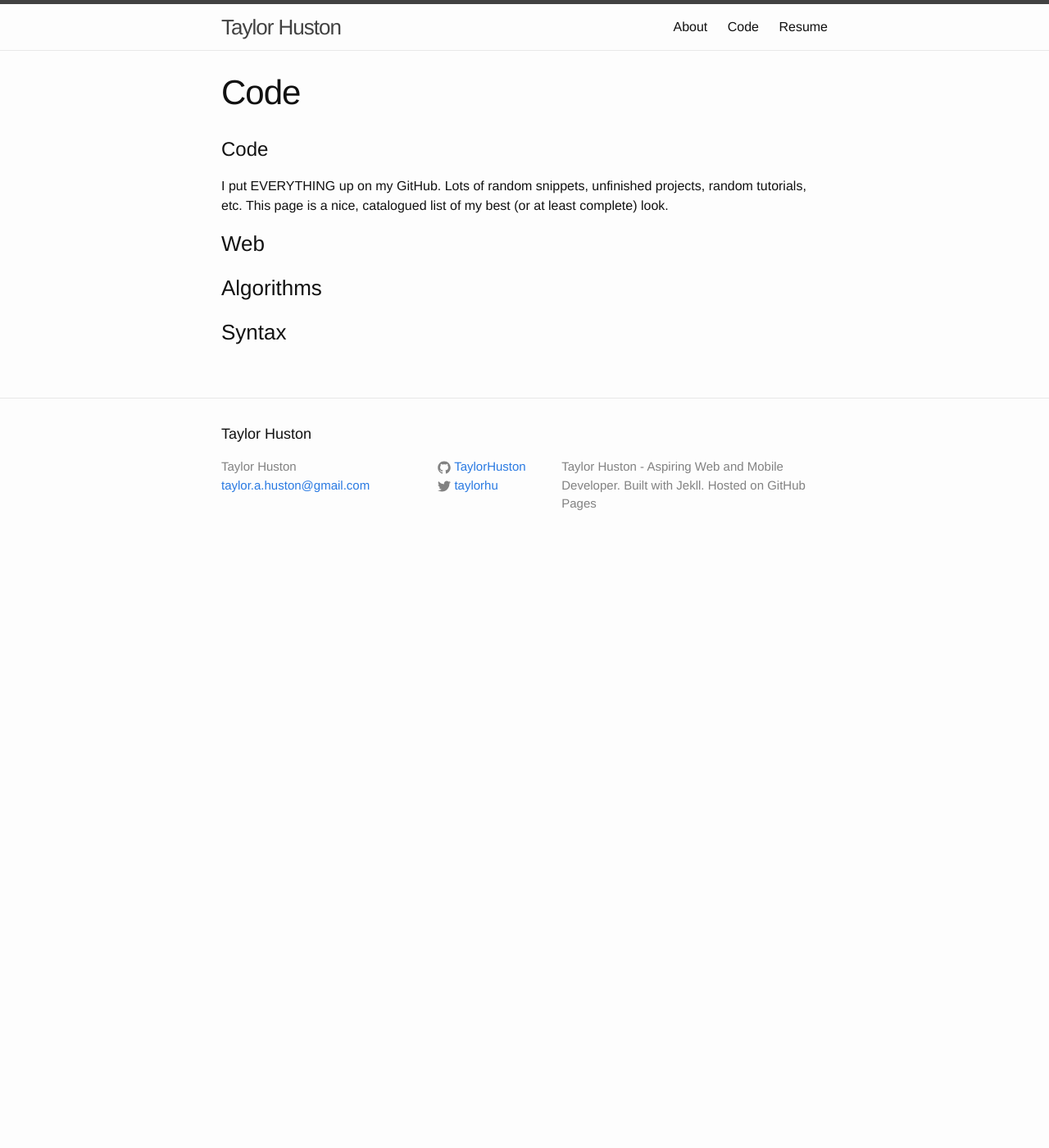
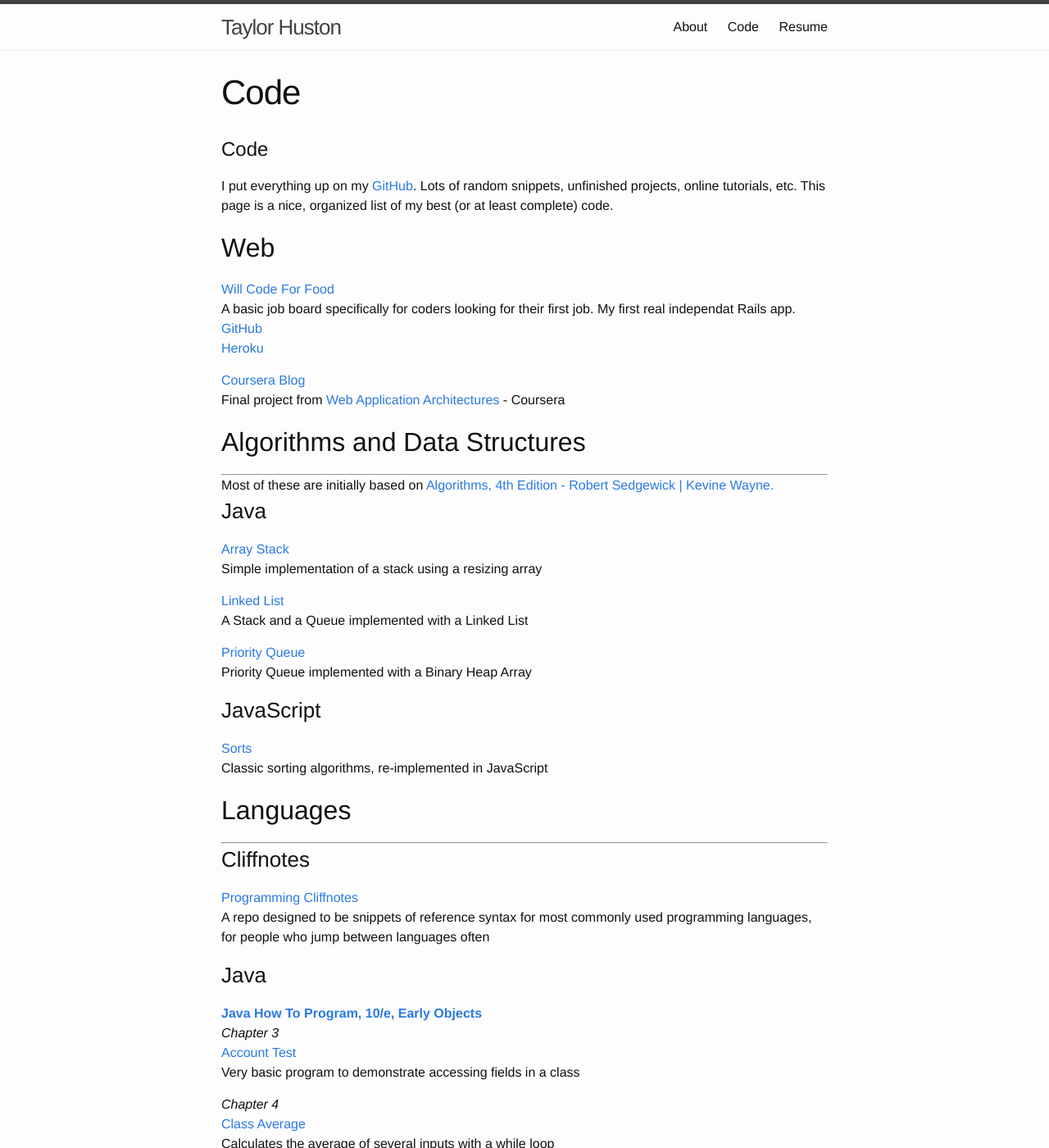
Before and after one commit to TaylorHuston/taylorhuston.github.io, a Jekyll site: the page built from code.html, in a window 1280 px wide and 1400 px high. Shown: the whole window at 82% size. Built offline with Jekyll 4.4.1, drawn with Linux system fonts in a browser that asks for light colours; some of the changed text lies outside the part shown.

Commit message:
Add most of my repos

```diff
--- a/code.html
+++ b/code.html
@@ -3,10 +3,126 @@ layout: page
 title: Code
 permalink: /code/
 ---
+
 <h1>Code</h1>
-<p>I put EVERYTHING up on my GitHub. Lots of random snippets, unfinished projects, random tutorials, etc. This page is a nice, catalogued list of my best (or at least complete) look.</p>
-<h3>Web</h3>
+<p>I put everything up on my <a href="https://github.com/TaylorHuston">GitHub</a>. Lots of random snippets, unfinished projects, online tutorials, etc. This page is a nice, organized list of my best (or at least complete) code.</p>
+<h2>Web</h2>
 
-<h3>Algorithms</h3>
+<p><a href="willcodeforfood.herokuapp.com">Will Code For Food</a>
+  <br /> A basic job board specifically for coders looking for their first job. My first real independat Rails app.
+  <br />
+  <a href="https://github.com/TaylorHuston/Rails_WillCodeForFood">GitHub</a>
+  <br />
+  <a href="https://willcodeforfood.herokuapp.com/">Heroku</a>
+</p>
 
-<h3>Syntax</h3>
+<p><a href="https://github.com/TaylorHuston/Rails_CourseraBlog">Coursera Blog</a>
+  <br /> Final project from <a href="https://www.coursera.org/account/accomplishments/records/epU6AEUAmBcJNxdX">Web Application Architectures</a> - Coursera</p>
+
+
+<h2>Algorithms and Data Structures</h2>
+<hr /> Most of these are initially based on
+<a href="http://algs4.cs.princeton.edu/home/">Algorithms, 4th Edition - Robert Sedgewick | Kevine Wayne.</a>
+<h3>Java</h3>
+<p><a href="https://github.com/TaylorHuston/Java_ArrayStack">Array Stack</a>
+  <br /> Simple implementation of a stack using a resizing array</p>
+
+<p><a href="https://github.com/TaylorHuston/Java_LinkedList">Linked List</a>
+  <br /> A Stack and a Queue implemented with a Linked List</p>
+
+<p><a href="https://github.com/TaylorHuston/Java_PriorityQueueHeap">Priority Queue</a>
+  <br /> Priority Queue implemented with a Binary Heap Array</p>
+
+<h3>JavaScript</h3>
+<p><a href="https://github.com/TaylorHuston/JS_Sorts">Sorts</a>
+  <br />Classic sorting algorithms, re-implemented in JavaScript</p>
+
+
+<h2>Languages</h2>
+<hr />
+<h3>Cliffnotes</h3>
+<p><a href="https://github.com/TaylorHuston/ProgrammingCliffnotes">Programming Cliffnotes</a>
+  <br /> A repo designed to be snippets of reference syntax for most commonly used programming languages, for people who jump between languages often</p>
+
+<h3>Java</h3>
+<strong><a href="http://www.amazon.com/Java-Program-Early-Objects-Edition/dp/0133807800">Java How To Program, 10/e, Early Objects</a></strong>
+<br />
+
+<em>Chapter 3</em>
+
+<p><a href="https://github.com/TaylorHuston/Java_AccountTest">Account Test</a>
+  <br /> Very basic program to demonstrate accessing fields in a class</p>
+
+<em>Chapter 4</em>
+
+<p><a href="https://github.com/TaylorHuston/Java_ClassAverage">Class Average</a>
+  <br /> Calculates the average of several inputs with a while loop</p>
+
+<p><a href="https://github.com/TaylorHuston/Java_Increment">Incerement</a>
+  <br /> Simple program to demonstrate the difference between pre and post increment/decrement operators</p>
+
+<p><a href="https://github.com/TaylorHuston/Java_Student">Student</a>
+  <br /> Basic Student Class. Used to demonstrate if/else statements</p>
+
+<p><a href="https://github.com/TaylorHuston/Java_DrawPanel">Draw Panel</a>
+  <br /> Simple program to draw some lines</p>
+
+<em>Chapter 5</em>
+
+<p><a href="https://github.com/TaylorHuston/Java_AutoPolicy">Auto Policy</a>
+  <br /> Program that returns whether an auto policy is in a no-fault state, demonstrates strings in a switch</p>
+
+<p><a href="https://github.com/TaylorHuston/Java_Interest">Interest</a>
+  <br /> Calculates compund interest using a for loop</p>
+
+<p><a href="https://github.com/TaylorHuston/Java_LetterGrades">Letter Grades</a>
+  <br /> Determines a letter grade using a switch statement</p>
+
+<p><a href="https://github.com/TaylorHuston/Java_Shapes">Shapes</a>
+  <br /> Simple shape drawing program</p>
+
+<em>Chapter 6</em>
+
+<p><a href="https://github.com/TaylorHuston/Java_Craps">Craps</a>
+  <br /> Simulation of a game of Craps, used to demonstrate random values and enums</p>
+
+<p><a href="https://github.com/TaylorHuston/Java_Overload">Overload</a>
+  <br /> Squares two ints or two doubles, used to demonstrate Method Overloading</p>
+
+<em>Chapter 7</em>
+
+<p><a href="https://github.com/TaylorHuston/Java_ArrayList">Array List</a>
+  <br /> Generic ArrayList collection demonstration</p>
+
+<p><a href="https://github.com/TaylorHuston/Java_GradeBook">GradeBook</a>
+  <br />GradeBook class, used to demonstrate two-dimensional arrays</p>
+
+<em>Chapter 8</em>
+
+<p><a href="https://github.com/TaylorHuston/Java_BigDecimalInterest">Big Decimal Interest</a>
+  <br /> Simple program to calculate compound interest using BigDecimal</p>
+
+<p><a href="https://github.com/TaylorHuston/Java_Books">Books</a>
+  <br /> Simple program to demonstrate enums</p>
+
+<p><a href="https://github.com/TaylorHuston/Java_Time">Time</a>
+  <br /> Simple program to demonstrate Try and Catch blocks</p>
+
+<em>Chapter 10</em>
+
+<p><a href="https://github.com/TaylorHuston/Java_Employees">Employees</a>
+  <br /> Employees project, used to demonstrate inheritance</p>
+
+<h3>JavaScript</h3>
+<p><a href="https://github.com/TaylorHuston/JS_Draw">Draw</a>
+  <br />Simple grid you can 'draw' on with JavaScript</p>
+
+<p><a href="https://github.com/TaylorHuston/JS_ArcadeGame">Arcade Game</a>
+  <br /> Finale project for <a href="https://www.udacity.com/course/object-oriented-javascript--ud015">Object Orientated JavaScript</a> - Udacity</p>
+
+<h3>Ruby</h3>
+<p><a href="https://github.com/TaylorHuston/Ruby_TestFirst">Test First Ruby</a>
+  <br /> From TestFirst.org's Ruby exercises</p>
+
+<p><a href="https://github.com/TaylorHuston/Ruby_RestaurantFinder">Restaurant Finder</a>
+  <br />Final project from Lynda's <a href="http://www.lynda.com/Ruby-tutorials/essential-training/47905-2.html">Ruby Essentials</a> Course</p>
```
